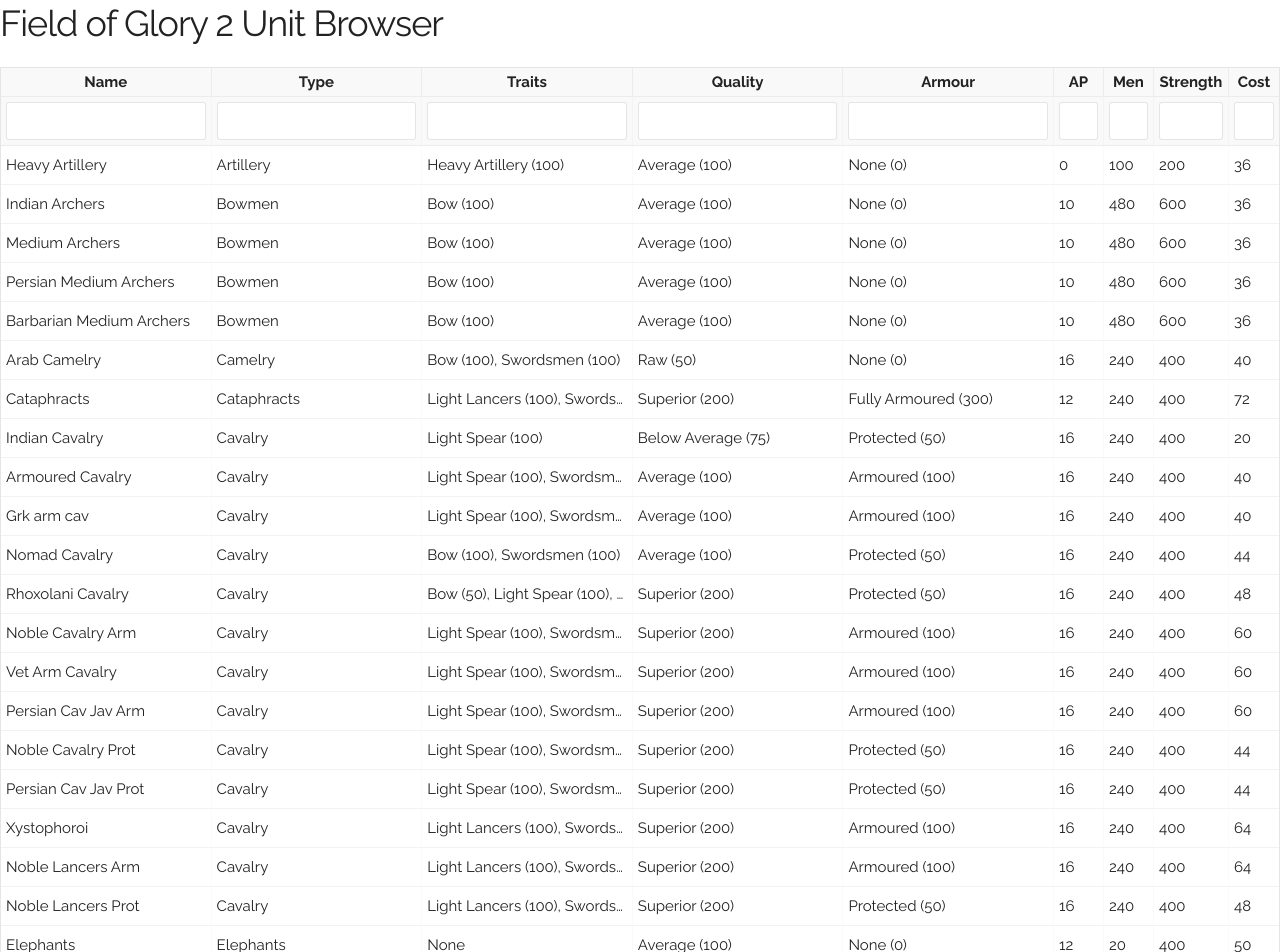
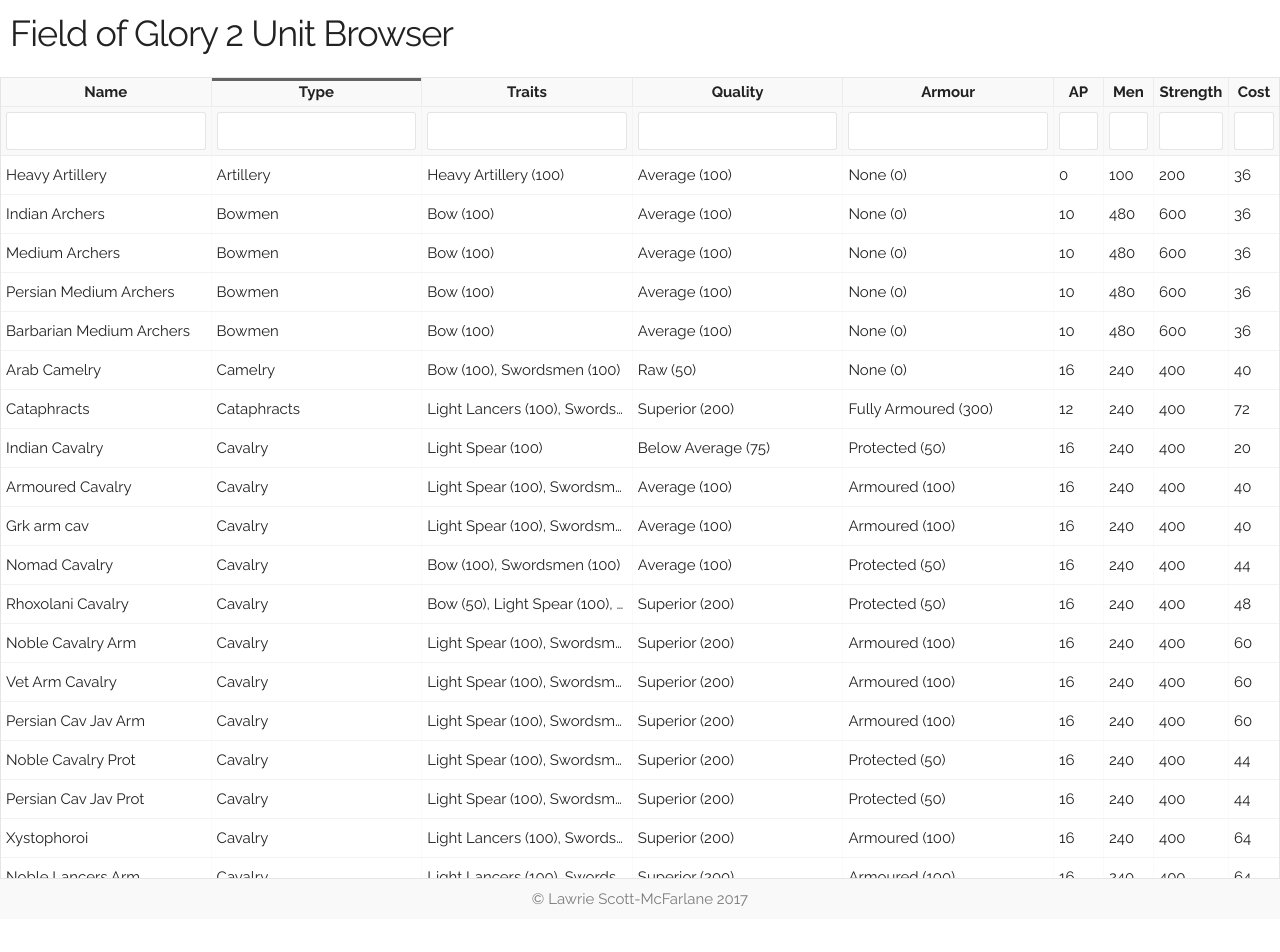
Before and after one commit to lawrie-sm/fog2-reference-sheet, a React (Create React App) app: page / in a window 1280 px wide. Shown: the top 952 px of the page. After the commit the page ends 919 px from the top, so only its background shows below. Built offline with nearby package versions, Linux system fonts and the light colour scheme.

Commit message:
More styling changes

```diff
--- a/src/App.js
+++ b/src/App.js
@@ -1,28 +1,20 @@
 import React, { Component } from 'react';
 import UnitTable from './components/UnitTable';
 import UnitData from './data/UnitData';
+import Header from './components/Header';
 import Footer from './components/Footer';
-import './styles/App.css';
+import './styles/normalize.css';
+import './styles/skeleton.css';
+import './styles/app.css';
 
 class App extends Component {
   render() {
     return (
       <div className='app'>
-        <div className="container">
-          <div className='row'>
-            <div className='twelve columns'>
-              <h3>Field of Glory 2 Unit Browser</h3>
-            </div>
-          </div>
-          <div className='row'>
-            <div className='twelve columns max-height'>
-              <UnitTable units={UnitData} />
-            </div>
-          </div>
-        </div>
-        < Footer/>
+        <Header />
+          <UnitTable units={UnitData} />
+        <Footer />
       </div>
-
     );
   }
 }
--- a/src/components/Footer.js
+++ b/src/components/Footer.js
@@ -1,8 +1,9 @@
 import React from 'react';
+import '../styles/footer.css';
 
 const Footer = ({props}) => (
-  <div id="footer">
-    © Lawrie Scott-McFarlane 2017
+  <div id='footer'>
+    <a href='http://lsm.scot/'>© Lawrie Scott-McFarlane 2017</a>
   </div>
 );
 
--- /dev/null
+++ b/src/components/Header.js
@@ -0,0 +1,8 @@
+import React from 'react';
+import '../styles/header.css';
+
+const Header = ({props}) => (
+  <h3 id='main-header'>Field of Glory 2 Unit Browser</h3>
+);
+
+export default Header
--- a/src/components/UnitTable.js
+++ b/src/components/UnitTable.js
@@ -32,14 +32,16 @@
         Header: 'Quality', //TODO: Fix 0 values dont work
         accessor: u => TableUtils.getQualityAccessor(u.Experience, u.Elan),
         Cell: props => TableUtils.getNamedValueCellText(props.value),
-        filterMethod: (filter, row) => TableUtils.filterNamedValue(row[filter.id], filter.value)
+        filterMethod: (filter, row) => TableUtils.filterNamedValue(row[filter.id], filter.value),
+        sortMethod: (a,b) => (a.value < b.value) ? -1 : 1
       },
       {
         id: 'armour',
         Header: 'Armour',
         accessor: u => TableUtils.getArmourAccessor(u.BodyArmour),
         Cell: props => TableUtils.getNamedValueCellText(props.value),
-        filterMethod: (filter, row) => TableUtils.filterNamedValue(row[filter.id], filter.value)
+        filterMethod: (filter, row) => TableUtils.filterNamedValue(row[filter.id], filter.value),
+        sortMethod: (a,b) => (a.value < b.value) ? -1 : 1
       },
       {
         Header: 'AP',
@@ -79,7 +81,7 @@
     showPageSizeOptions={false}
     defaultPageSize={100}
     showPageJump={false}
-    defaultSorted={[{id: "Type"}]}
+    defaultSorted={[{id: 'Type'}]}
     filterable={true}
     minRows={10}
     />
--- a/src/index.js
+++ b/src/index.js
@@ -1,8 +1,5 @@
 import React from 'react';
 import ReactDOM from 'react-dom';
-import './styles/normalize.css';
-import './styles/skeleton.css';
-import './styles/index.css';
 import App from './App';
 import registerServiceWorker from './registerServiceWorker';
 
--- a/src/styles/App.css
+++ b/src/styles/App.css
@@ -0,0 +1,3 @@
+html, body, #root, .app {
+  height: 100%;
+}
--- a/src/styles/index.css
+++ b/src/styles/footer.css
@@ -7,11 +7,13 @@
   background: rgba(0, 0, 0, 0.025);
 }
 
-#footer p {
+#footer a {
   margin: 0;
   padding: 0;
+  text-decoration: none;
+  color: rgba(0, 0, 0, 0.5);
 }
 
-.container {
-  padding-bottom: 40px;
+#footer a:hover {
+  text-decoration: underline;
 }
--- /dev/null
+++ b/src/styles/header.css
@@ -0,0 +1,4 @@
+#main-header {
+  padding-left: 10px;
+  padding-top: 10px;
+}
--- a/src/styles/react-table.css
+++ b/src/styles/react-table.css
@@ -461,6 +461,16 @@
   user-select: none
 }
 
+.ReactTable .rt-thead .rt-th.-sort-asc,
+.ReactTable .rt-thead .rt-td.-sort-asc {
+  box-shadow: inset 0 3px 0 0 rgba(0, 0, 0, 0.6)
+}
+
+.ReactTable .rt-thead .rt-th.-sort-desc,
+.ReactTable .rt-thead .rt-td.-sort-desc {
+  box-shadow: inset 0 -3px 0 0 rgba(0, 0, 0, 0.6)
+}
+
 /* Filter margins */
 
 .rt-th input {
@@ -470,6 +480,7 @@
 /* Fixed header and scrolling */
 .ReactTable {
   overflow: auto;
+  height: 800px;
 }
 
 .ReactTable .rt-thead {
--- a/src/styles/skeleton.css
+++ b/src/styles/skeleton.css
@@ -31,7 +31,7 @@
 .container {
   position: relative;
   width: 100%;
-  max-width: 1280px;
+  max-width: 960px;
   margin: 0 auto;
   padding: 0 20px;
   box-sizing: border-box; }
@@ -44,14 +44,14 @@
 /* For devices larger than 400px */
 @media (min-width: 400px) {
   .container {
-    width: 100%;
+    width: 85%;
     padding: 0; }
 }
 
 /* For devices larger than 550px */
 @media (min-width: 550px) {
   .container {
-    width: 100%; }
+    width: 80%; }
   .column,
   .columns {
     margin-left: 4%; }
```
